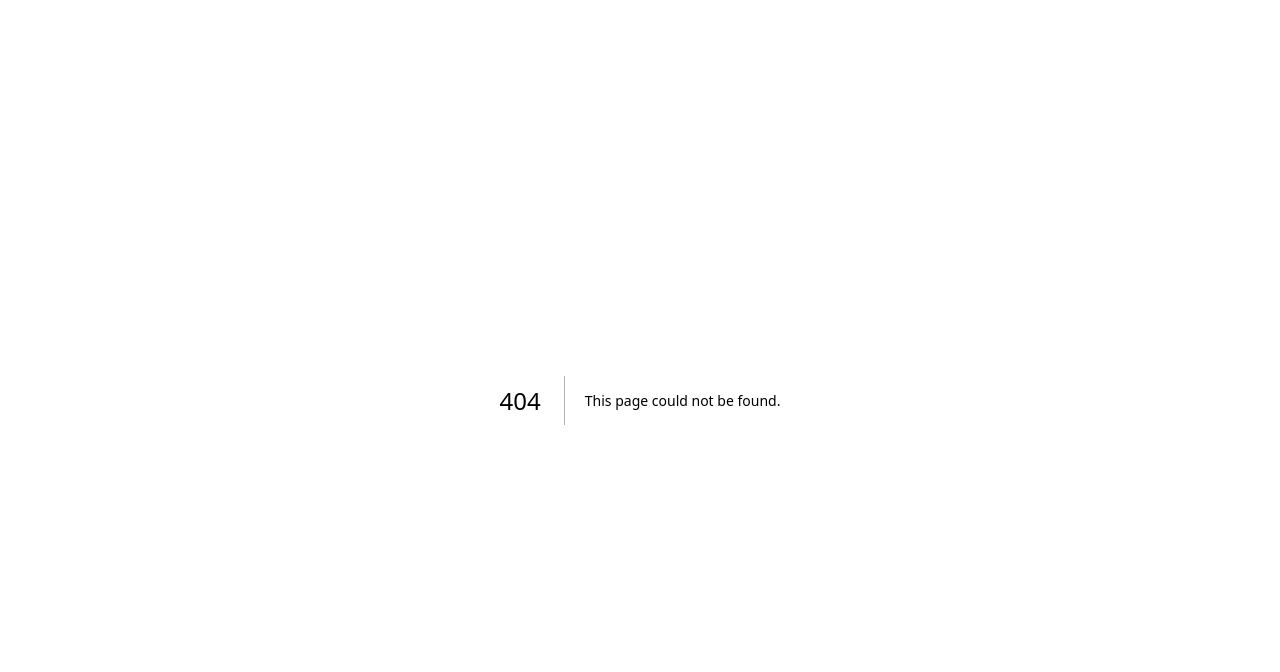
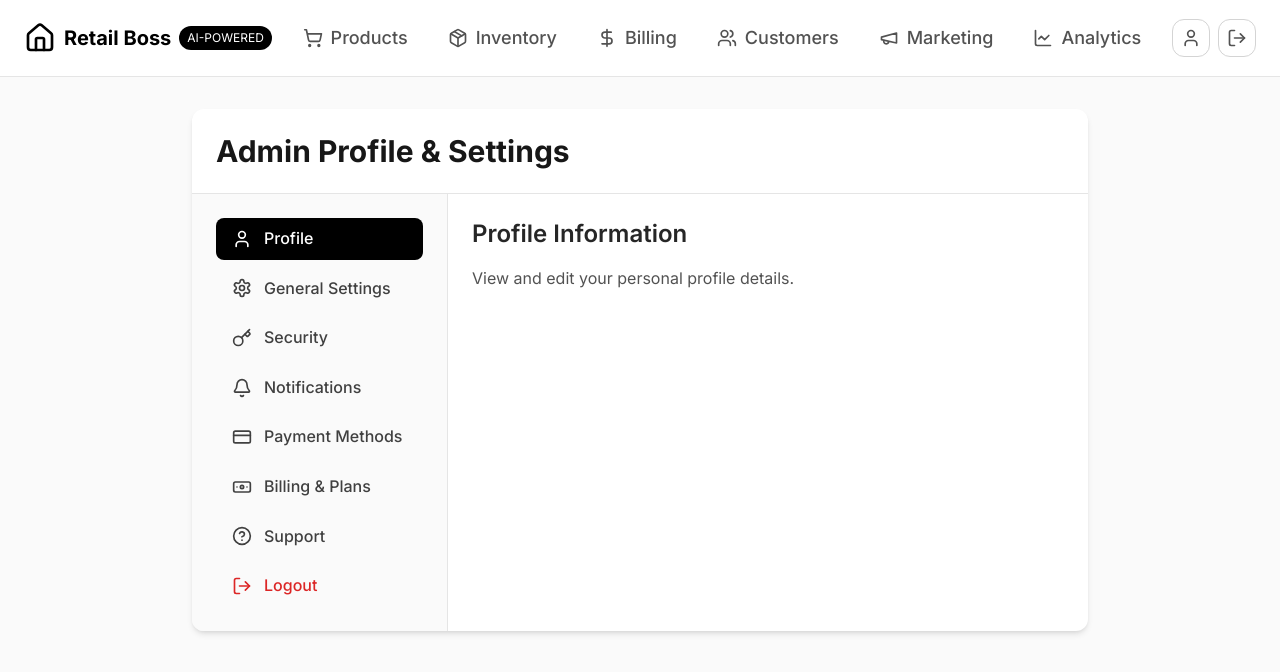
Before and after one commit to sankett28/POSv3, a Next.js app in the folder frontend/: page /admin-profile in a window 1280 px wide. Before the commit this address had no page. Shown: the top 672 px of the page. Built offline with nearby package versions, Linux system fonts and the light colour scheme; no server answers.

Commit message:
UI DESIGN

```diff
--- /dev/null
+++ b/frontend/app/admin-profile/page.tsx
@@ -0,0 +1,117 @@
+'use client'
+
+import { useState } from 'react'
+import { Settings, User, Key, Bell, CreditCard, Banknote, HelpCircle, LogOut } from 'lucide-react'
+import Link from 'next/link'
+import { api } from '@/lib/api'
+import { logout } from '@/lib/auth'
+
+export default function AdminProfilePage() {
+  const [activeTab, setActiveTab] = useState('profile')
+
+  const handleLogout = () => {
+    logout()
+  }
+
+  return (
+    <div className="min-h-screen bg-gray-50 p-8">
+      <div className="max-w-4xl mx-auto bg-white rounded-lg shadow-md overflow-hidden">
+        <div className="p-6 border-b border-gray-200">
+          <h1 className="text-3xl font-bold text-gray-900">Admin Profile & Settings</h1>
+        </div>
+
+        <div className="flex">
+          {/* Sidebar Navigation */}
+          <div className="w-64 bg-gray-50 border-r border-gray-200 p-6 space-y-2">
+            <NavItem icon={User} label="Profile" isActive={activeTab === 'profile'} onClick={() => setActiveTab('profile')} />
+            <NavItem icon={Settings} label="General Settings" isActive={activeTab === 'general'} onClick={() => setActiveTab('general')} />
+            <NavItem icon={Key} label="Security" isActive={activeTab === 'security'} onClick={() => setActiveTab('security')} />
+            <NavItem icon={Bell} label="Notifications" isActive={activeTab === 'notifications'} onClick={() => setActiveTab('notifications')} />
+            <NavItem icon={CreditCard} label="Payment Methods" isActive={activeTab === 'payment'} onClick={() => setActiveTab('payment')} />
+            <NavItem icon={Banknote} label="Billing & Plans" isActive={activeTab === 'billing'} onClick={() => setActiveTab('billing')} />
+            <NavItem icon={HelpCircle} label="Support" isActive={activeTab === 'support'} onClick={() => setActiveTab('support')} />
+            <button
+              onClick={handleLogout}
+              className="w-full flex items-center gap-3 px-4 py-2 text-red-600 rounded-md hover:bg-red-50 transition-colors"
+            >
+              <LogOut className="w-5 h-5" />
+              <span className="font-medium">Logout</span>
+            </button>
+          </div>
+
+          {/* Main Content Area */}
+          <div className="flex-1 p-6">
+            {activeTab === 'profile' && (
+              <div>
+                <h2 className="text-2xl font-semibold text-gray-800 mb-4">Profile Information</h2>
+                <p className="text-gray-600">View and edit your personal profile details.</p>
+                {/* Add profile specific settings here */}
+              </div>
+            )}
+            {activeTab === 'general' && (
+              <div>
+                <h2 className="text-2xl font-semibold text-gray-800 mb-4">General Settings</h2>
+                <p className="text-gray-600">Manage application-wide settings.</p>
+                {/* Add general settings here */}
+              </div>
+            )}
+            {activeTab === 'security' && (
+              <div>
+                <h2 className="text-2xl font-semibold text-gray-800 mb-4">Security Settings</h2>
+                <p className="text-gray-600">Update your password and manage security preferences.</p>
+                {/* Add security settings here */}
+              </div>
+            )}
+            {activeTab === 'notifications' && (
+              <div>
+                <h2 className="text-2xl font-semibold text-gray-800 mb-4">Notification Settings</h2>
+                <p className="text-gray-600">Configure how you receive notifications.</p>
+                {/* Add notification settings here */}
+              </div>
+            )}
+            {activeTab === 'payment' && (
+              <div>
+                <h2 className="text-2xl font-semibold text-gray-800 mb-4">Payment Methods</h2>
+                <p className="text-gray-600">Manage your stored payment methods.</p>
+                {/* Add payment methods settings here */}
+              </div>
+            )}
+            {activeTab === 'billing' && (
+              <div>
+                <h2 className="text-2xl font-semibold text-gray-800 mb-4">Billing & Plans</h2>
+                <p className="text-gray-600">View your subscription details and billing history.</p>
+                {/* Add billing and plans settings here */}
+              </div>
+            )}
+            {activeTab === 'support' && (
+              <div>
+                <h2 className="text-2xl font-semibold text-gray-800 mb-4">Support</h2>
+                <p className="text-gray-600">Get help and contact support.</p>
+                {/* Add support settings here */}
+              </div>
+            )}
+          </div>
+        </div>
+      </div>
+    </div>
+  )
+}
+
+interface NavItemProps {
+  icon: React.ElementType
+  label: string
+  isActive: boolean
+  onClick: () => void
+}
+
+function NavItem({ icon: Icon, label, isActive, onClick }: NavItemProps) {
+  return (
+    <button
+      onClick={onClick}
+      className={`w-full flex items-center gap-3 px-4 py-2 rounded-md transition-colors ${isActive ? 'bg-black text-white' : 'text-gray-700 hover:bg-gray-100 hover:text-black'}`}
+    >
+      <Icon className="w-5 h-5" />
+      <span className="font-medium">{label}</span>
+    </button>
+  )
+}
--- a/frontend/app/layout.tsx
+++ b/frontend/app/layout.tsx
@@ -1,22 +1,28 @@
+'use client'
+
 import type { Metadata } from 'next'
 import { Inter } from 'next/font/google'
+import { usePathname } from 'next/navigation'
 import '../styles/globals.css'
+import Header from '@/components/layout/Header'
 
 const inter = Inter({ subsets: ['latin'] })
 
-export const metadata: Metadata = {
-  title: 'Retail Boss - POS System',
-  description: 'V1 POS System for Indian Kirana Stores',
-}
 
 export default function RootLayout({
   children,
 }: {
   children: React.ReactNode
 }) {
+  const pathname = usePathname()
+  const isLoginPage = pathname === '/login'
+
   return (
     <html lang="en">
-      <body className={inter.className}>{children}</body>
+      <body className={inter.className}>
+        {!isLoginPage && <Header />}
+        {children}
+      </body>
     </html>
   )
 }
--- a/frontend/app/login/page.tsx
+++ b/frontend/app/login/page.tsx
@@ -3,7 +3,7 @@
 import { useState } from 'react'
 import { useRouter } from 'next/navigation'
 import { login } from '@/lib/auth'
-import { Store } from 'lucide-react'
+import { Store, Mail, Lock } from 'lucide-react'
 
 export default function LoginPage() {
   const router = useRouter()
@@ -53,14 +53,16 @@ export default function LoginPage() {
   }
 
   return (
-    <div className="min-h-screen flex items-center justify-center bg-gray-50">
-      <div className="max-w-md w-full bg-white rounded-lg shadow-lg p-8">
-        <div className="flex items-center justify-center mb-8">
+    <div className="min-h-screen flex items-center justify-center bg-gray-100">
+      <div className="max-w-md w-full bg-white rounded-lg shadow-md p-8">
+        <div className="flex flex-col items-center mb-8">
+          <div className="flex items-center mb-4">
             <Store className="w-8 h-8 text-black mr-2" />
             <h1 className="text-2xl font-bold text-black">Retail Boss</h1>
           </div>
-
-        <h2 className="text-xl font-semibold text-gray-900 mb-6 text-center">Login</h2>
+          <h2 className="text-3xl font-bold text-gray-900 mb-2">Welcome Back</h2>
+          <p className="text-gray-600">Log in to your account</p>
+        </div>
 
         {error && (
           <div className="mb-4 p-3 bg-red-50 border border-red-200 text-red-700 rounded-md">
@@ -68,33 +70,40 @@ export default function LoginPage() {
           </div>
         )}
 
-        <form onSubmit={handleSubmit} className="space-y-4">
+        <form onSubmit={handleSubmit} className="space-y-6">
           <div>
-            <label htmlFor="email" className="block text-sm font-medium text-gray-700 mb-1">
-              Email
-            </label>
+            <label htmlFor="email" className="sr-only">Email</label>
+            <div className="relative">
+              <Mail className="absolute left-3 top-1/2 transform -translate-y-1/2 w-5 h-5 text-gray-400" />
               <input
                 id="email"
                 type="email"
                 value={email}
                 onChange={(e) => setEmail(e.target.value)}
                 required
-              className="w-full px-4 py-2 border border-gray-300 rounded-md focus:outline-none focus:ring-2 focus:ring-black"
+                placeholder="user@example.com"
+                className="w-full pl-10 pr-4 py-2 border border-gray-300 rounded-md focus:outline-none focus:ring-2 focus:ring-black"
               />
+            </div>
           </div>
 
           <div>
-            <label htmlFor="password" className="block text-sm font-medium text-gray-700 mb-1">
-              Password
-            </label>
+            <label htmlFor="password" className="sr-only">Password</label>
+            <div className="relative">
+              <Lock className="absolute left-3 top-1/2 transform -translate-y-1/2 w-5 h-5 text-gray-400" />
               <input
                 id="password"
                 type="password"
                 value={password}
                 onChange={(e) => setPassword(e.target.value)}
                 required
-              className="w-full px-4 py-2 border border-gray-300 rounded-md focus:outline-none focus:ring-2 focus:ring-black"
+                placeholder=".Password"
+                className="w-full pl-10 pr-4 py-2 border border-gray-300 rounded-md focus:outline-none focus:ring-2 focus:ring-black"
               />
+            </div>
+            <div className="text-right mt-2">
+              <a href="#" className="text-sm text-blue-600 hover:underline">Forgot password?</a>
+            </div>
           </div>
 
           <button
@@ -102,9 +111,13 @@ export default function LoginPage() {
             disabled={loading}
             className="w-full bg-black text-white py-2 px-4 rounded-md font-semibold hover:bg-gray-800 transition-colors disabled:opacity-50 disabled:cursor-not-allowed"
           >
-            {loading ? 'Logging in...' : 'Login'}
+            {loading ? 'Logging in...' : 'Log In'}
           </button>
         </form>
+
+        <div className="mt-6 text-center text-gray-600">
+          Don't have an account? <a href="#" className="text-blue-600 hover:underline font-semibold">Sign Up</a>
+        </div>
       </div>
     </div>
   )
--- a/frontend/app/pos-billing/page.tsx
+++ b/frontend/app/pos-billing/page.tsx
@@ -2,7 +2,7 @@
 
 import { useState, useEffect } from 'react'
 import { api } from '@/lib/api'
-import { Search, Plus, Minus, Trash2, CheckCircle } from 'lucide-react'
+import { Search, Plus, Minus, Trash2, CheckCircle, Wallet, Smartphone, CreditCard, PackageOpen } from 'lucide-react'
 
 interface Product {
   id: string
@@ -123,14 +123,17 @@ export default function PosBillingPage() {
     }
   }
 
-  const filteredProducts = products.filter(
+  const filteredProducts =
+    searchTerm.length > 0
+      ? products.filter(
           (p) =>
             p.name.toLowerCase().includes(searchTerm.toLowerCase()) ||
             p.barcode?.toLowerCase().includes(searchTerm.toLowerCase())
         )
+      : products
 
   return (
-    <div className="p-8">
+    <div className="p-8 bg-gray-50 min-h-screen">
       <div className="max-w-7xl mx-auto">
         <h1 className="text-3xl font-bold text-black mb-6">Quick Billing</h1>
 
@@ -157,7 +160,7 @@ export default function PosBillingPage() {
                   <button
                     key={product.id}
                     onClick={() => addToBill(product)}
-                    className="bg-gray-50 border border-gray-200 rounded-md p-4 text-center hover:bg-black hover:text-white transition-colors"
+                    className="bg-gray-50 border border-gray-200 rounded-md p-4 text-center hover:bg-black hover:text-white transition-colors flex flex-col items-center justify-center"
                   >
                     <div className="w-12 h-12 bg-black text-white rounded-md flex items-center justify-center mx-auto mb-2 font-bold">
                       {product.name.charAt(0).toUpperCase()}
@@ -172,10 +175,10 @@ export default function PosBillingPage() {
 
           <div className="bg-white rounded-lg shadow p-6 sticky top-4 h-fit">
             <div className="flex justify-between items-center mb-4 pb-4 border-b border-gray-200">
-              <h3 className="text-lg font-semibold text-black">Current Bill</h3>
+              <h3 className="text-xl font-bold text-black">Current Bill</h3>
               <button
                 onClick={() => setBillItems([])}
-                className="text-sm text-gray-600 hover:text-black"
+                className="text-sm bg-black text-white hover:bg-black hover:text-white rounded-md p-2"
               >
                 Clear All
               </button>
@@ -184,37 +187,38 @@ export default function PosBillingPage() {
             <div className="mb-4 max-h-64 overflow-y-auto">
               {billItems.length === 0 ? (
                 <div className="text-center text-gray-400 py-8">
-                  <p>Add products to start billing</p>
+                  <PackageOpen className="w-12 h-12 mx-auto mb-4" />
+                  <p className="text-lg">Add products to start billing</p>
                 </div>
               ) : (
                 <div className="space-y-2">
                   {billItems.map((item) => (
-                    <div key={item.product_id} className="flex justify-between items-center py-2 border-b border-gray-200">
+                    <div key={item.product_id} className="flex justify-between items-center py-2 border-b border-gray-200 last:border-b-0">
                       <div className="flex-1">
-                        <div className="font-semibold text-sm text-gray-900">{item.product_name}</div>
+                        <div className="font-semibold text-base text-gray-900">{item.product_name}</div>
                         <div className="text-xs text-gray-500">
-                          Qty: {item.quantity} × ₹{item.unit_price.toFixed(2)}
+                          ₹{item.unit_price.toFixed(2)} x {item.quantity}
                         </div>
                       </div>
                       <div className="flex items-center gap-2">
                         <button
                           onClick={() => updateQuantity(item.product_id, -1)}
-                          className="text-gray-600 hover:text-black"
+                          className="p-1 rounded-full hover:bg-gray-100 transition-colors"
                         >
-                          <Minus className="w-4 h-4" />
+                          <Minus className="w-4 h-4 text-gray-600" />
                         </button>
-                        <span className="font-bold text-black">₹{item.total_price.toFixed(2)}</span>
+                        <span className="font-bold text-base text-black">₹{item.total_price.toFixed(2)}</span>
                         <button
                           onClick={() => updateQuantity(item.product_id, 1)}
-                          className="text-gray-600 hover:text-black"
+                          className="p-1 rounded-full hover:bg-gray-100 transition-colors"
                         >
-                          <Plus className="w-4 h-4" />
+                          <Plus className="w-4 h-4 text-gray-600" />
                         </button>
                         <button
                           onClick={() => removeItem(item.product_id)}
-                          className="text-red-600 hover:text-red-800 ml-2"
+                          className="p-1 rounded-full hover:bg-red-100 transition-colors"
                         >
-                          <Trash2 className="w-4 h-4" />
+                          <Trash2 className="w-4 h-4 text-red-600" />
                         </button>
                       </div>
                     </div>
@@ -223,37 +227,58 @@ export default function PosBillingPage() {
               )}
             </div>
 
-            <div className="mb-4 pb-4 border-t-2 border-gray-200 pt-4">
-              <div className="flex justify-between mb-2 text-sm">
-                <span className="text-gray-600">Subtotal</span>
-                <span className="font-semibold">₹{subtotal.toFixed(2)}</span>
-              </div>
-              <div className="flex justify-between text-lg font-bold">
-                <span>Total</span>
-                <span>₹{total.toFixed(2)}</span>
+            <div className="space-y-2 mb-4 pt-4 border-t border-gray-200">
+              <div className="flex justify-between text-base text-gray-700">
+                <span>Subtotal</span>
+                <span>₹{subtotal.toFixed(2)}</span>
               </div>
             </div>
 
-            <div className="grid grid-cols-3 gap-2 mb-4">
-              {(['CASH', 'UPI', 'CARD'] as const).map((method) => (
+            <div className="flex justify-between items-center mb-6 pt-4 border-t-2 border-black">
+              <span className="text-2xl font-bold text-black">Total</span>
+              <span className="text-2xl font-bold text-black">₹{total.toFixed(2)}</span>
+            </div>
+
+            <div className="grid grid-cols-3 gap-3 mb-6">
               <button
-                  key={method}
-                  onClick={() => setPaymentMethod(method)}
-                  className={`px-3 py-2 border rounded-md text-sm font-medium transition-colors ${
-                    paymentMethod === method
+                onClick={() => setPaymentMethod('CASH')}
+                className={`flex flex-col items-center justify-center p-4 rounded-lg border transition-colors ${
+                  paymentMethod === 'CASH'
                     ? 'bg-black text-white border-black'
-                      : 'bg-white text-gray-700 border-gray-300 hover:border-black'
+                    : 'bg-white text-gray-700 border-gray-300 hover:border-black hover:text-black'
                 }`}
               >
-                  {method}
+                <Wallet className="w-6 h-6 mb-1" />
+                <span className="text-sm font-medium">Cash</span>
               </button>
-              ))}
+              <button
+                onClick={() => setPaymentMethod('UPI')}
+                className={`flex flex-col items-center justify-center p-4 rounded-lg border transition-colors ${
+                  paymentMethod === 'UPI'
+                    ? 'bg-black text-white border-black'
+                    : 'bg-white text-gray-700 border-gray-300 hover:border-black hover:text-black'
+                }`}
+              >
+                <Smartphone className="w-6 h-6 mb-1" />
+                <span className="text-sm font-medium">UPI</span>
+              </button>
+              <button
+                onClick={() => setPaymentMethod('CARD')}
+                className={`flex flex-col items-center justify-center p-4 rounded-lg border transition-colors ${
+                  paymentMethod === 'CARD'
+                    ? 'bg-black text-white border-black'
+                    : 'bg-white text-gray-700 border-gray-300 hover:border-black hover:text-black'
+                }`}
+              >
+                <CreditCard className="w-6 h-6 mb-1" />
+                <span className="text-sm font-medium">Card</span>
+              </button>
             </div>
 
             <button
               onClick={handleCompleteBill}
               disabled={billItems.length === 0}
-              className="w-full bg-black text-white py-3 px-4 rounded-md font-semibold hover:bg-gray-800 transition-colors disabled:opacity-50 disabled:cursor-not-allowed flex items-center justify-center gap-2"
+              className="w-full bg-black text-white py-3 px-4 rounded-lg font-semibold hover:bg-black transition-colors flex items-center justify-center gap-2"
             >
               <CheckCircle className="w-5 h-5" />
               Complete & Print
--- a/frontend/components/layout/Header.tsx
+++ b/frontend/components/layout/Header.tsx
@@ -1,32 +1,70 @@
 'use client'
 
+import Image from 'next/image'
 import { logout, getCurrentUserId } from '@/lib/auth'
-import { LogOut, User } from 'lucide-react'
+import { LogOut, User, ShoppingBag, Receipt, Users, Package, Megaphone, ShoppingCart, Home, LayoutGrid, DollarSign, Mic, LineChart, Bell } from 'lucide-react'
+import Link from 'next/link'
+import { usePathname } from 'next/navigation'
 
 export default function Header() {
   const userId = getCurrentUserId()
+  const pathname = usePathname()
 
   const handleLogout = () => {
     logout()
   }
 
+  const navItems = [
+    { name: 'Products', href: '/products', icon: ShoppingCart },
+    { name: 'Inventory', href: '/inventory', icon: Package },
+    { name: 'Billing', href: '/pos-billing', icon: DollarSign },
+    { name: 'Customers', href: '/customers', icon: Users },
+    { name: 'Marketing', href: '/marketing', icon: Megaphone },
+    { name: 'Analytics', href: '/analytics', icon: LineChart },
+  ]
+
   return (
     <header className="bg-white border-b border-gray-200 sticky top-0 z-40">
-      <div className="px-6 py-4 flex justify-between items-center">
-        <div className="flex items-center gap-4">
-          <h1 className="text-xl font-bold text-black">Retail Boss POS</h1>
+      <div className="px-6 py-4 flex items-center justify-between">
+        {/* Left section: Logo */}
+        <div className="flex items-center gap-2">
+          <Link href="/">
+            <Home className="w-8 h-8 text-black" />
+          </Link>
+          <span className="text-xl font-bold text-black">Retail Boss</span>
+          <span className="bg-black text-white text-xs px-2 py-1 rounded-full">AI-POWERED</span>
         </div>
-        <div className="flex items-center gap-4">
-          <div className="flex items-center gap-2 text-gray-600">
-            <User className="w-5 h-5" />
-            <span className="text-sm">User ID: {userId?.substring(0, 8)}...</span>
-          </div>
+
+        {/* Middle section: Navigation Tabs */}
+        <nav className="hidden md:flex flex-grow justify-center">
+          <ul className="flex gap-2">
+            {navItems.map((item) => (
+              <li key={item.name}>
+                <Link href={item.href}>
+                  <span
+                    className={`flex items-center gap-2 px-4 py-2 rounded-full text-lg font-medium ${
+                      pathname === item.href ? 'bg-black text-white' : 'text-gray-600 hover:bg-gray-100 hover:text-black'
+                    } transition-colors`}
+                  >
+                    <item.icon className="w-5 h-5" />
+                    {item.name}
+                  </span>
+                </Link>
+              </li>
+            ))}
+          </ul>
+        </nav>
+
+        {/* Right section: Profile Icon and Logout */}
+        <div className="flex items-center gap-2">
+          <Link href="/admin-profile" className="p-2 rounded-lg border border-gray-300 hover:bg-gray-100 transition-colors">
+            <User className="w-5 h-5 text-gray-600" />
+          </Link>
           <button
             onClick={handleLogout}
-            className="flex items-center gap-2 text-gray-600 hover:text-black transition-colors"
+            className="p-2 rounded-lg border border-gray-300 hover:bg-gray-100 transition-colors"
           >
-            <LogOut className="w-5 h-5" />
-            <span className="text-sm">Logout</span>
+            <LogOut className="w-5 h-5 text-gray-600" />
           </button>
         </div>
       </div>
```
Also changed, not shown: 2 other files (tests, documents, lock files or other folders). Lines whose indentation alone changed are shown as unchanged.
